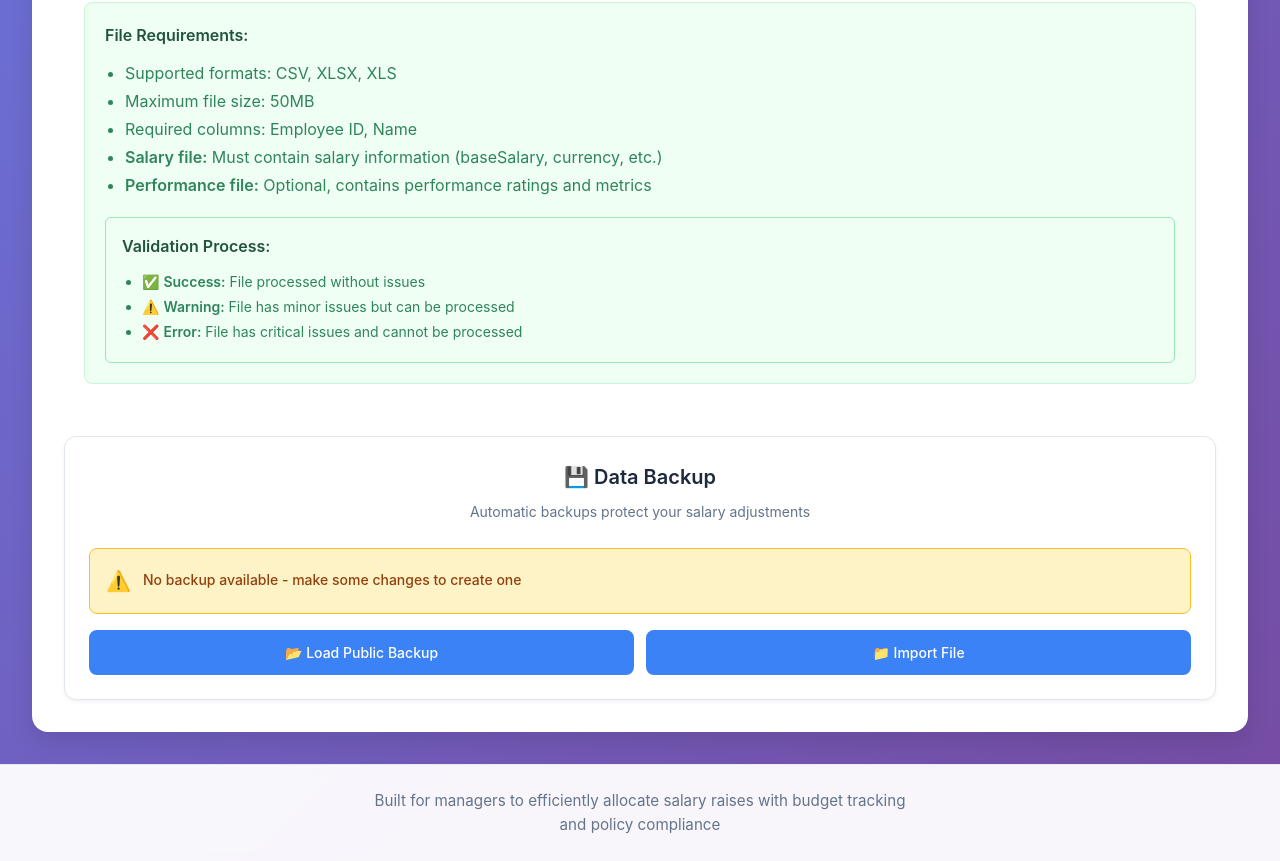
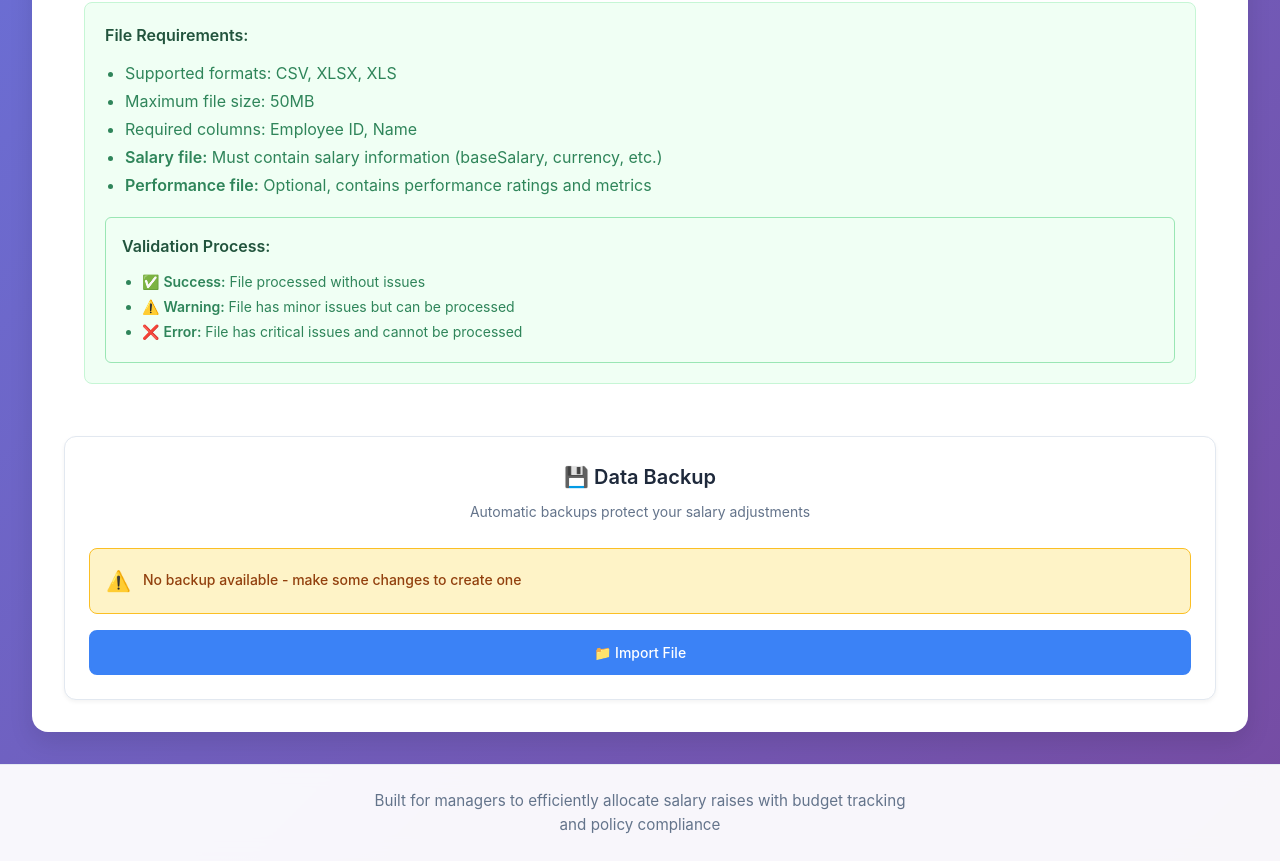
Before and after one commit to Raleighawesome/static-salary-dashboard, a React (Vite) app: page / in a window 1280 px wide. Shown: the part 1056-1917 px from the top of the page. Built offline with nearby package versions, Linux system fonts and the light colour scheme.

Commit message:
Remove public backup loading UI

```diff
--- a/src/components/BackupManager.tsx
+++ b/src/components/BackupManager.tsx
@@ -106,22 +106,6 @@ export const BackupManager: React.FC<BackupManagerProps> = ({
     }
   }, []);
 
-  // Load from public backup
-  const handleLoadPublicBackup = useCallback(async () => {
-    try {
-      const backupData = await AutoBackupService.loadPublicBackup();
-      if (backupData) {
-        onRestoreBackup(backupData);
-        alert(`✅ Public backup loaded successfully!\n\n${backupData.employees.length} employees imported\nBudget: ${backupData.budget.budgetCurrency} ${backupData.budget.totalBudget.toLocaleString()}`);
-      } else {
-        alert('❌ No public backup file found or file is invalid');
-      }
-    } catch (error) {
-      const errorMessage = error instanceof Error ? error.message : 'Failed to load public backup';
-      alert(`❌ ${errorMessage}`);
-    }
-  }, [onRestoreBackup]);
-
   return (
     <div className={`${styles.backupManager} ${className || ''}`}>
       <div className={styles.backupHeader}>
@@ -177,14 +161,6 @@ export const BackupManager: React.FC<BackupManagerProps> = ({
               🔄 Restore from Storage
             </button>
           )}
-
-          <button
-            className={styles.importButton}
-            onClick={handleLoadPublicBackup}
-            title="Load backup from public directory"
-          >
-            📂 Load Public Backup
-          </button>
 
           <button
             className={styles.importButton}
--- a/src/services/autoBackup.ts
+++ b/src/services/autoBackup.ts
@@ -203,10 +203,16 @@ export class AutoBackupService {
    * Load backup from public directory
    */
   static async loadPublicBackup(): Promise<BackupData | null> {
+    const publicBackupEnabled =
+      import.meta.env.DEV || import.meta.env.VITE_ENABLE_PUBLIC_BACKUP === 'true';
+    if (!publicBackupEnabled) {
+      console.warn('Public backup loading is disabled in production builds');
+      return null;
+    }
+
     try {
       const response = await fetch(this.BACKUP_FILENAME);
       if (!response.ok) {
-
         return null;
       }
 
@@ -217,9 +223,7 @@ export class AutoBackupService {
         throw new Error('Invalid public backup file format');
       }
 
-
       return backupData;
-
     } catch (error) {
       console.error('❌ Failed to load public backup:', error);
       return null;
```
Also changed, not shown: public/backup/salary_dashboard_backup.json (deleted, +0 -13 lines), 1 other file (tests, documents, lock files or other folders).
